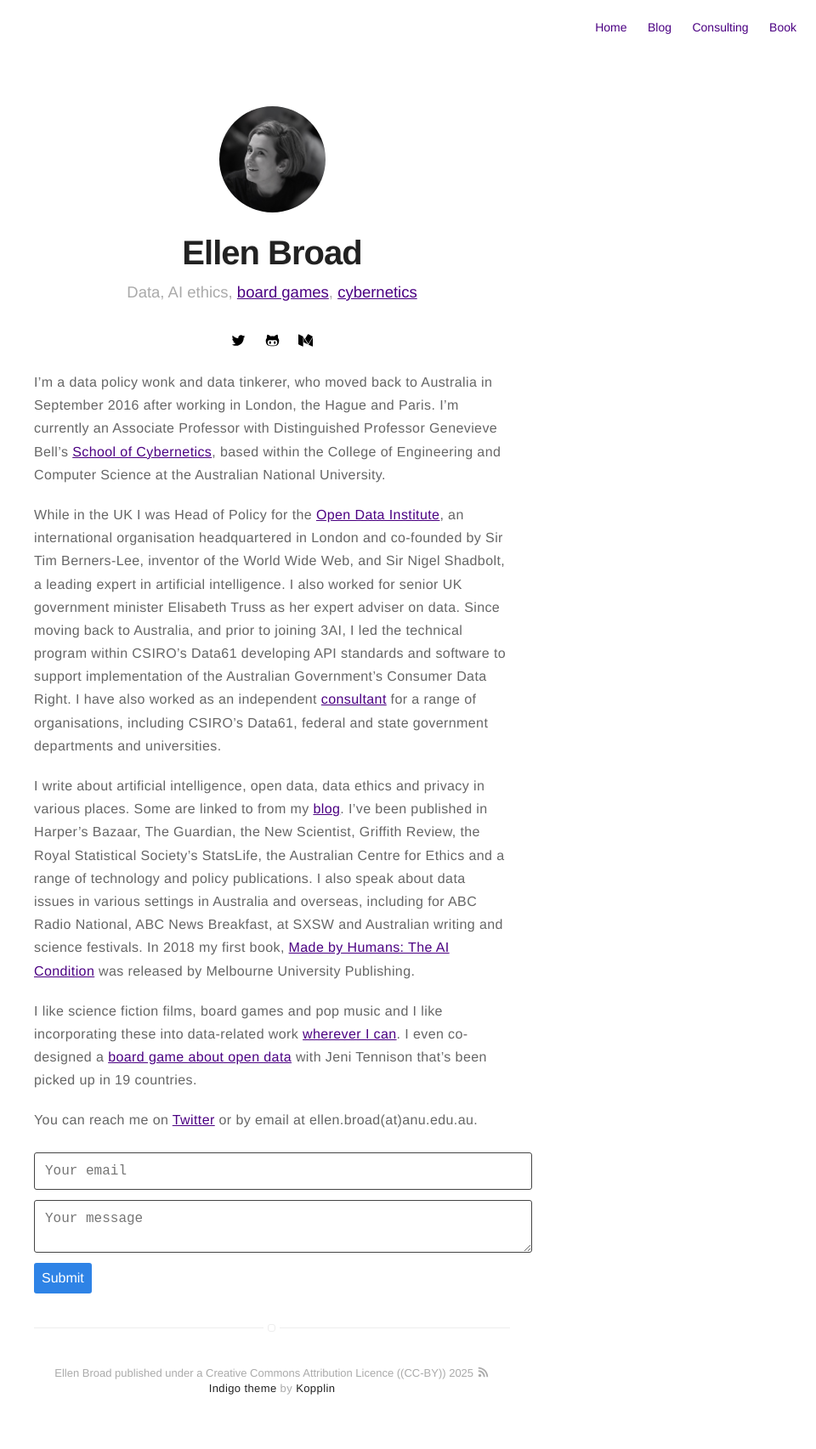
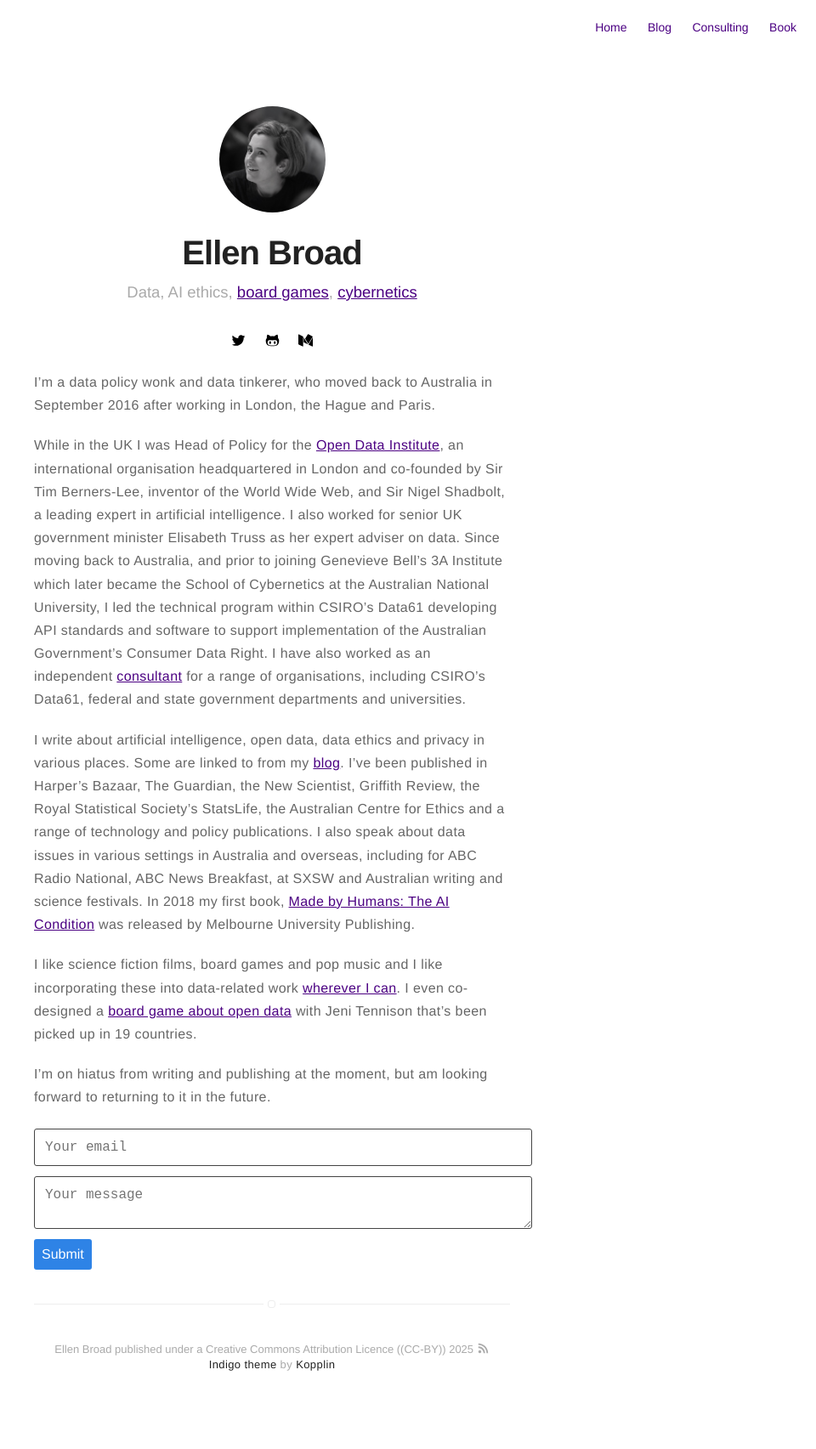
Before and after one commit to ellenbroad/ellenbroadcom, a Jekyll site: the page built from about.md, in a window 1280 px wide. Shown: the whole page at 85% size, without its empty margins (320-1280 px from the left). Built offline with Jekyll 4.4.1, drawn with Linux system fonts in a browser that asks for light colours; after the commit the page ends 1678 px from its top, so only the background shows below that.

Commit message:
Update about.md

```diff
--- a/about.md
+++ b/about.md
@@ -4,15 +4,15 @@ layout: page
 ---
 <!-- ![Profile Image]({{ site.url }}/{{ site.picture }}) -->
 
-I'm a data policy wonk and data tinkerer, who moved back to Australia in September 2016 after working in London, the Hague and Paris. I'm currently an Associate Professor with Distinguished Professor Genevieve Bell's [School of Cybernetics](https://cybernetics.anu.edu.au), based within the College of Engineering and Computer Science at the Australian National University.
+I'm a data policy wonk and data tinkerer, who moved back to Australia in September 2016 after working in London, the Hague and Paris.
 
-While in the UK I was Head of Policy for the [Open Data Institute](https://theodi.org/), an international organisation headquartered in London and co-founded by Sir Tim Berners-Lee, inventor of the World Wide Web, and Sir Nigel Shadbolt, a leading expert in artificial intelligence. I also worked for senior UK government minister Elisabeth Truss as her expert adviser on data. Since moving back to Australia, and prior to joining 3AI, I led the technical program within CSIRO's Data61 developing API standards and software to support implementation of the Australian Government's Consumer Data Right. I have also worked as an independent [consultant](http://ellenbroad.com/consulting) for a range of organisations, including CSIRO's Data61, federal and state government departments and universities.
+While in the UK I was Head of Policy for the [Open Data Institute](https://theodi.org/), an international organisation headquartered in London and co-founded by Sir Tim Berners-Lee, inventor of the World Wide Web, and Sir Nigel Shadbolt, a leading expert in artificial intelligence. I also worked for senior UK government minister Elisabeth Truss as her expert adviser on data. Since moving back to Australia, and prior to joining Genevieve Bell's 3A Institute which later became the School of Cybernetics at the Australian National University, I led the technical program within CSIRO's Data61 developing API standards and software to support implementation of the Australian Government's Consumer Data Right. I have also worked as an independent [consultant](http://ellenbroad.com/consulting) for a range of organisations, including CSIRO's Data61, federal and state government departments and universities.
 
 I write about artificial intelligence, open data, data ethics and privacy in various places. Some are linked to from my [blog](http://ellenbroad.com/blog/). I've been published in Harper's Bazaar, The Guardian, the New Scientist, Griffith Review, the Royal Statistical Society's StatsLife, the Australian Centre for Ethics and a range of technology and policy publications. I also speak about data issues in various settings in Australia and overseas, including for ABC Radio National, ABC News Breakfast, at SXSW and Australian writing and science festivals. In 2018 my first book, [Made by Humans: The AI Condition](https://www.mup.com.au/books/9780522873313-made-by-humans) was released by Melbourne University Publishing.
 
 I like science fiction films, board games and pop music and I like incorporating these into data-related work [wherever I can](https://twitter.com/peterkwells/status/609727042855268352?ref_src=twsrc%5Etfw). I even co-designed a [board game about open data](http://theodi.org/news/you-can-now-buy-your-own-copy-of-datopolis-the-open-data-board-game) with Jeni Tennison that's been picked up in 19 countries.
 
-You can reach me on [Twitter](https://twitter.com/ellenbroad) or by email at ellen.broad(at)anu.edu.au.
+I'm on hiatus from writing and publishing at the moment, but am looking forward to returning to it in the future.
 
 <form method="POST" action="https://formspree.io/ellen@ellenbroad.com">
   <input type="email" name="_replyto" placeholder="Your email">
```
